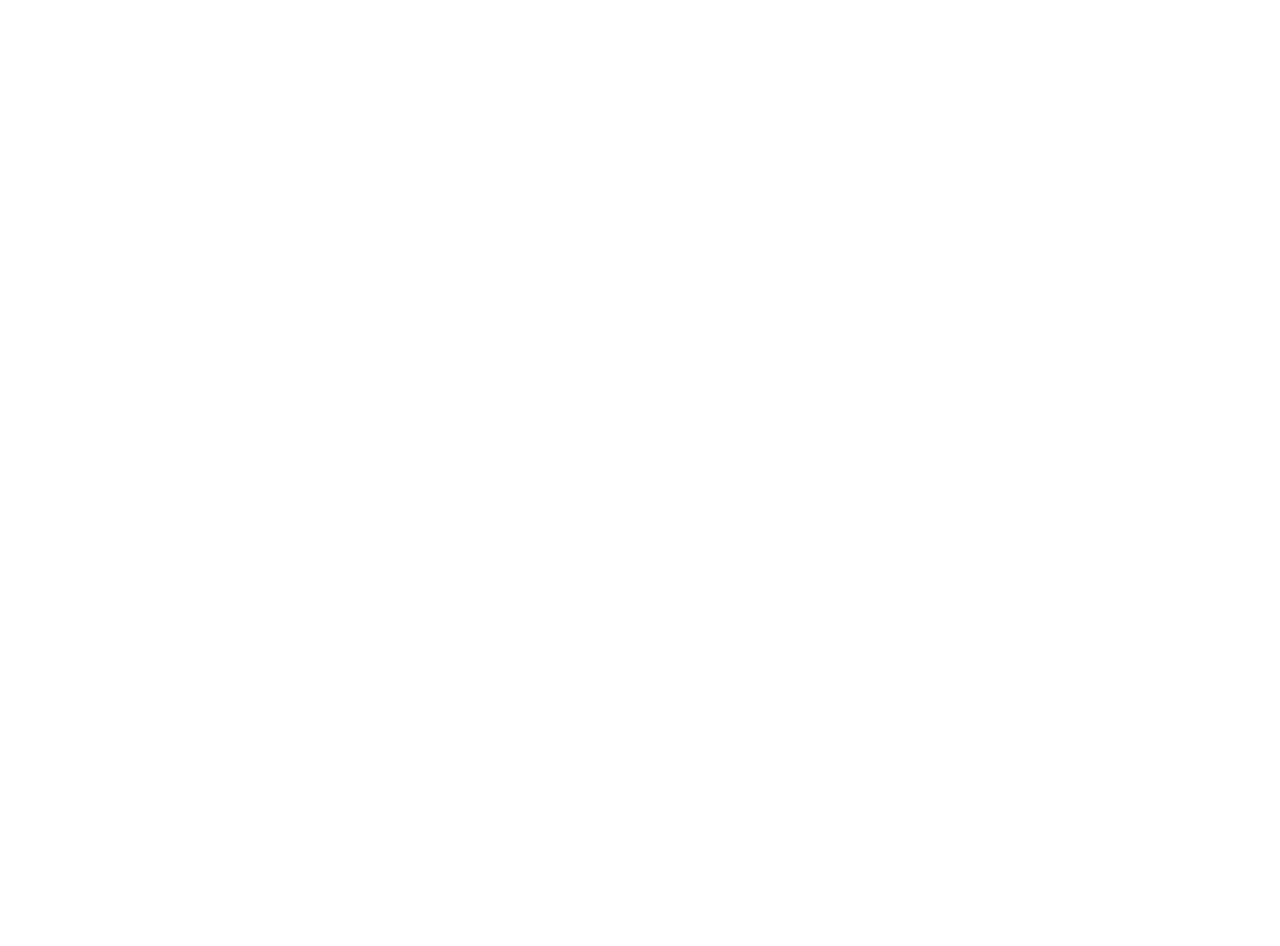
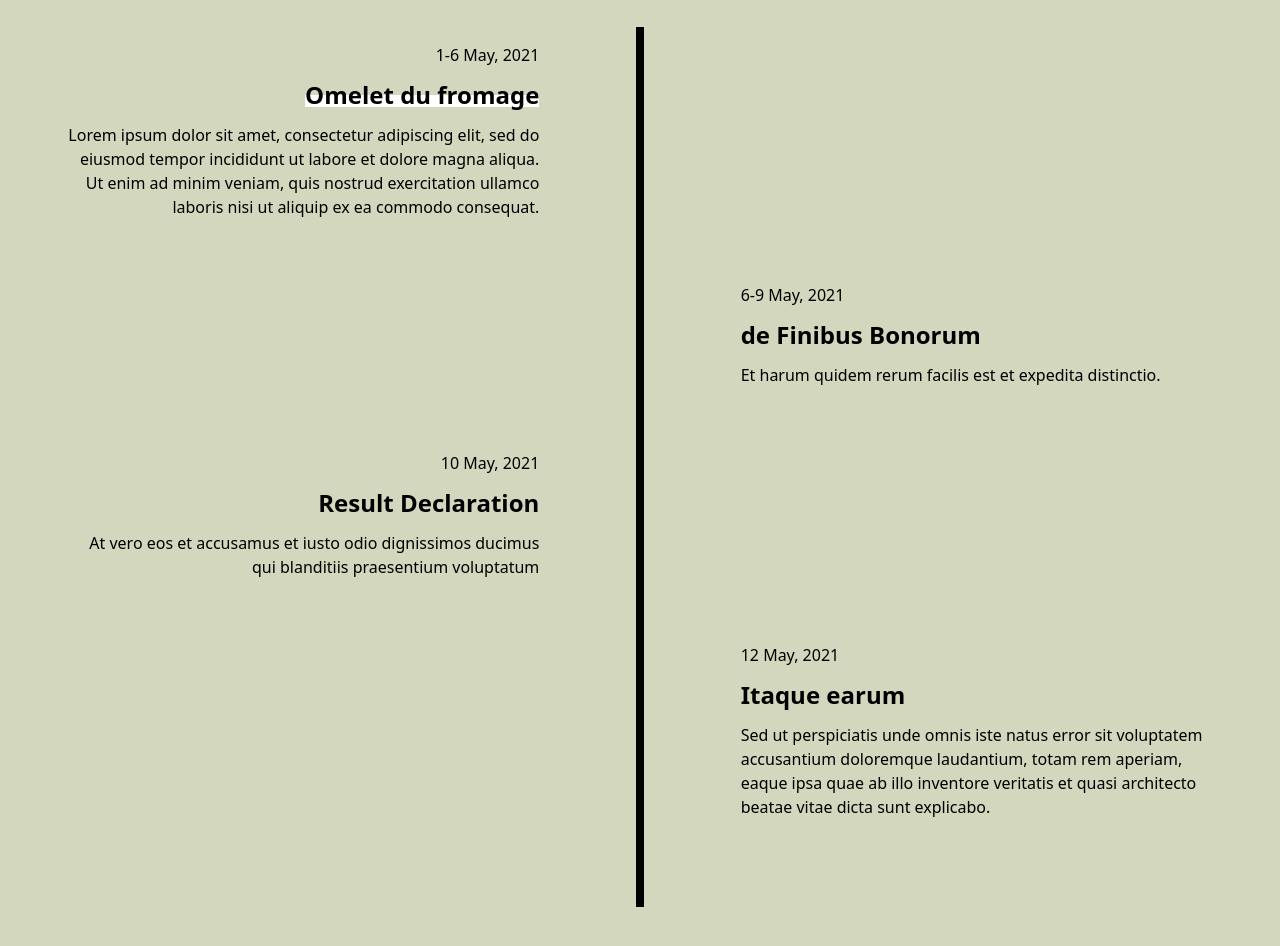
Before and after one commit to monaco89/nickandlaneyswedding, a Next.js app: page /the-story in a window 1280 px wide. Before the commit this address had no page. Shown: the part 440-1386 px from the top of the page. Before the commit the page ends 800 px from the top, so only its background shows below. Built offline with nearby package versions, Linux system fonts and the light colour scheme; a web font is replaced by a local one.

Commit message:
more images, the story

```diff
--- a/pages/the-proposal.tsx
+++ b/pages/the-proposal.tsx
@@ -8,6 +8,13 @@ import pic2 from '../public/assets/2.jpg';
 import pic3 from '../public/assets/3.jpg';
 import pic4 from '../public/assets/4.jpg';
 import pic5 from '../public/assets/5.jpg';
+import pic6 from '../public/assets/6.jpg';
+import pic7 from '../public/assets/7.jpg';
+import pic8 from '../public/assets/8.jpg';
+import pic9 from '../public/assets/9.jpg';
+import pic10 from '../public/assets/10.jpg';
+import pic11 from '../public/assets/11.jpg';
+import pic12 from '../public/assets/12.png';
 
 function TheProposal(): JSX.Element {
   return (
@@ -25,7 +32,7 @@ function TheProposal(): JSX.Element {
           <h1 className="text-center text-6xl font-light text-white tracking-wide my-8">
             the proposal
           </h1>
-          <div className="grid grid-rows-2 grid-cols-3 gap-4">
+          <div className="grid grid-rows-2 grid-cols-3 gap-8">
             <div className="h-auto w-full relative">
               <Image
                 src={pic1}
@@ -63,6 +70,59 @@ function TheProposal(): JSX.Element {
               />
             </div>
           </div>
+          <h2 className="text-center text-7xl md:text-10xl text-white tracking-wide left-0 right-0 font-light absolute z-10">
+            08.02.21
+          </h2>
+          <div className="grid grid-rows-1 grid-cols-3 gap-4 mt-12 md:mt-48">
+            <div className="h-auto w-full relative">
+              <Image
+                src={pic6}
+                alt="Nick and Laney sitting in lawn chairs"
+                layout="fill"
+                objectFit="contain"
+              />
+            </div>
+            <div className="h-auto w-full relative">
+              <Image src={pic7} alt="Sailboat" />
+            </div>
+            <div className="h-auto w-full relative">
+              <Image
+                src={pic8}
+                alt="Laney showing off her ring"
+                layout="fill"
+                objectFit="contain"
+              />
+            </div>
+          </div>
+          <div className="grid grid-rows-2 grid-cols-2 gap-8 mt-8">
+            <div className="h-auto w-full relative">
+              <Image
+                src={pic9}
+                alt="Nick taking a drink"
+                layout="fill"
+                objectFit="contain"
+              />
+            </div>
+            <div className="h-auto w-full relative">
+              <Image src={pic10} alt="Newport bay" />
+            </div>
+            <div className="h-auto w-full relative">
+              <Image
+                src={pic11}
+                alt="Nick and laney smiling"
+                layout="fill"
+                objectFit="contain"
+              />
+            </div>
+            <div className="h-auto w-full relative opacity-40">
+              <Image
+                src={pic12}
+                alt="Map of Newport"
+                layout="fill"
+                objectFit="contain"
+              />
+            </div>
+          </div>
         </section>
       </Container>
     </Layout>
--- /dev/null
+++ b/pages/the-story.tsx
@@ -0,0 +1,115 @@
+import React from 'react';
+import Head from 'next/head';
+import Container from '../components/container';
+import Layout from '../components/layout';
+
+function TheProposal(): JSX.Element {
+  return (
+    <Layout>
+      <Head>
+        <title>The Story | Nick and Laney's Wedding</title>
+      </Head>
+      <Container>
+        <style jsx global>{`
+          html {
+            background-color: #d3d7be;
+          }
+        `}</style>
+        <section className="mt-16 mb-16 md:mb-12">
+          <h1 className="text-center text-6xl font-light text-white tracking-wide my-8">
+            the story
+          </h1>
+          <div className="lg:w-full sticky">
+            <div className="container mx-auto w-full h-full">
+              <div className="relative wrap overflow-hidden p-10 h-full">
+                <div
+                  className="border-2-2 border-black-555 absolute h-full border"
+                  style={{
+                    right: '50%',
+                    border: '2px solid black',
+                    borderRadius: '1%',
+                  }}
+                />
+                <div
+                  className="border-2-2 border-black-555 absolute h-full border"
+                  style={{
+                    left: '50%',
+                    border: '2px solid black',
+                    borderRadius: '1%',
+                  }}
+                />
+                <div className="mb-8 flex justify-between flex-row-reverse items-center w-full left-timeline">
+                  <div className="order-1 w-5/12" />
+                  <div className="order-1 w-5/12 px-1 py-4 text-right">
+                    <p className="mb-3 text-base text-black-300">
+                      1-6 May, 2021
+                    </p>
+                    <h4 className="mb-3 font-bold text-lg md:text-2xl">
+                      <mark>Omelet du fromage</mark>
+                    </h4>
+                    <p className="text-sm md:text-base leading-snug text-black-300 text-opacity-100">
+                      Lorem ipsum dolor sit amet, consectetur adipiscing elit,
+                      sed do eiusmod tempor incididunt ut labore et dolore magna
+                      aliqua. Ut enim ad minim veniam, quis nostrud exercitation
+                      ullamco laboris nisi ut aliquip ex ea commodo consequat.
+                    </p>
+                  </div>
+                </div>
+                <div className="mb-8 flex justify-between items-center w-full right-timeline">
+                  <div className="order-1 w-5/12" />
+                  <div className="order-1  w-5/12 px-1 py-4 text-left">
+                    <p className="mb-3 text-base text-black-300">
+                      6-9 May, 2021
+                    </p>
+                    <h4 className="mb-3 font-bold text-lg md:text-2xl">
+                      de Finibus Bonorum
+                    </h4>
+                    <p className="text-sm md:text-base leading-snug text-black-300 text-opacity-100">
+                      Et harum quidem rerum facilis est et expedita distinctio.
+                    </p>
+                  </div>
+                </div>
+                <div className="mb-8 flex justify-between flex-row-reverse items-center w-full left-timeline">
+                  <div className="order-1 w-5/12" />
+                  <div className="order-1 w-5/12 px-1 py-4 text-right">
+                    <p className="mb-3 text-base text-black-300">
+                      10 May, 2021
+                    </p>
+                    <h4 className="mb-3 font-bold text-lg md:text-2xl">
+                      Result Declaration
+                    </h4>
+                    <p className="text-sm md:text-base leading-snug text-black-300 text-opacity-100">
+                      At vero eos et accusamus et iusto odio dignissimos ducimus
+                      qui blanditiis praesentium voluptatum
+                    </p>
+                  </div>
+                </div>
+
+                <div className="mb-8 flex justify-between items-center w-full right-timeline">
+                  <div className="order-1 w-5/12" />
+
+                  <div className="order-1  w-5/12 px-1 py-4">
+                    <p className="mb-3 text-base text-black-300">
+                      12 May, 2021
+                    </p>
+                    <h4 className="mb-3 font-bold  text-lg md:text-2xl text-left">
+                      Itaque earum
+                    </h4>
+                    <p className="text-sm md:text-base leading-snug text-black-300 text-opacity-100">
+                      Sed ut perspiciatis unde omnis iste natus error sit
+                      voluptatem accusantium doloremque laudantium, totam rem
+                      aperiam, eaque ipsa quae ab illo inventore veritatis et
+                      quasi architecto beatae vitae dicta sunt explicabo.
+                    </p>
+                  </div>
+                </div>
+              </div>
+            </div>
+          </div>
+        </section>
+      </Container>
+    </Layout>
+  );
+}
+
+export default TheProposal;
--- a/styles/index.css
+++ b/styles/index.css
@@ -14,4 +14,10 @@
 @tailwind utilities;
 /* Stop purging. */
 
-/* Your own custom utilities */
+/* custom utilities */
+mark {
+  display: inline-block;
+  line-height: 0em;
+  padding-bottom: 0.5em;
+  background-color: white;
+}
--- a/tailwind.config.js
+++ b/tailwind.config.js
@@ -37,6 +37,7 @@ module.exports = {
         '6xl': '2.75rem',
         '7xl': '4.5rem',
         '8xl': '6.25rem',
+        '10xl': '16rem',
       },
       fontFamily: {
         sans: ['orpheuspro', 'ui-sans-serif', 'system-ui'],
```
Also changed, not shown: public/assets/12.png (added).
